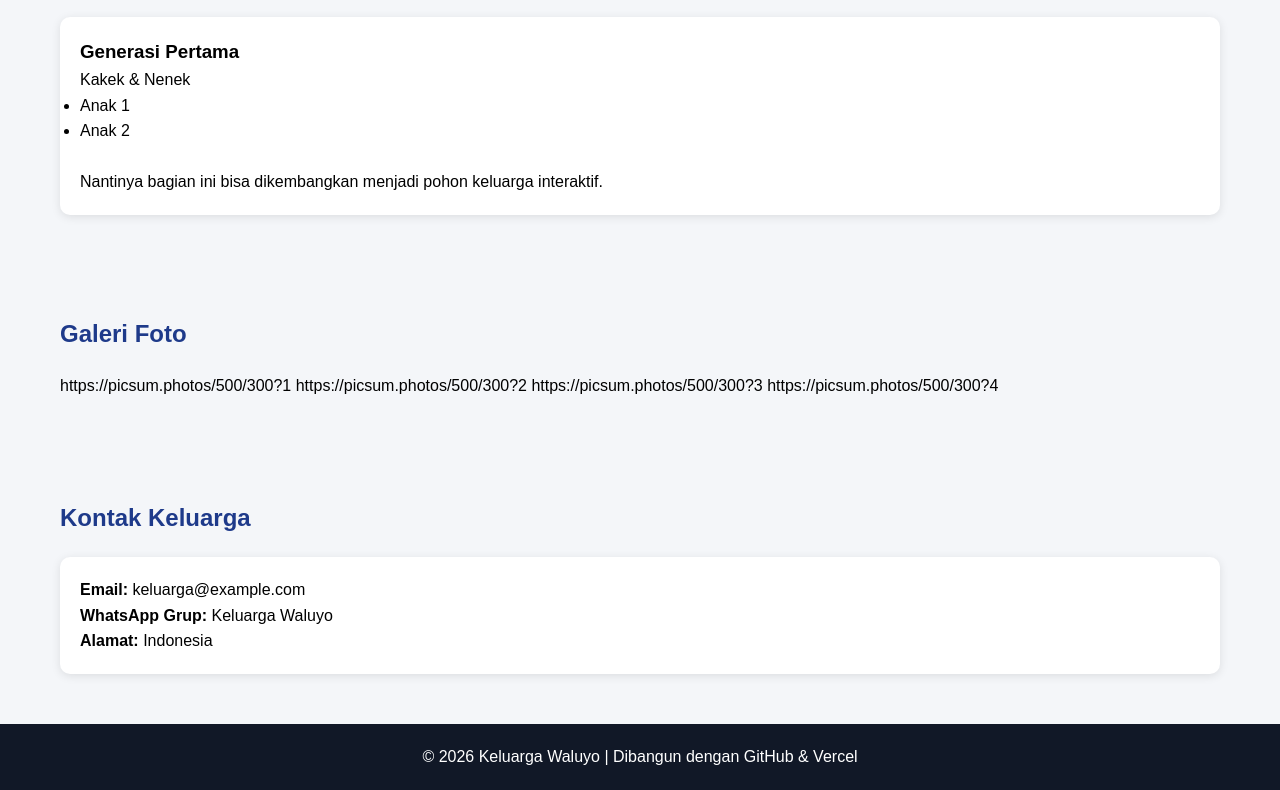
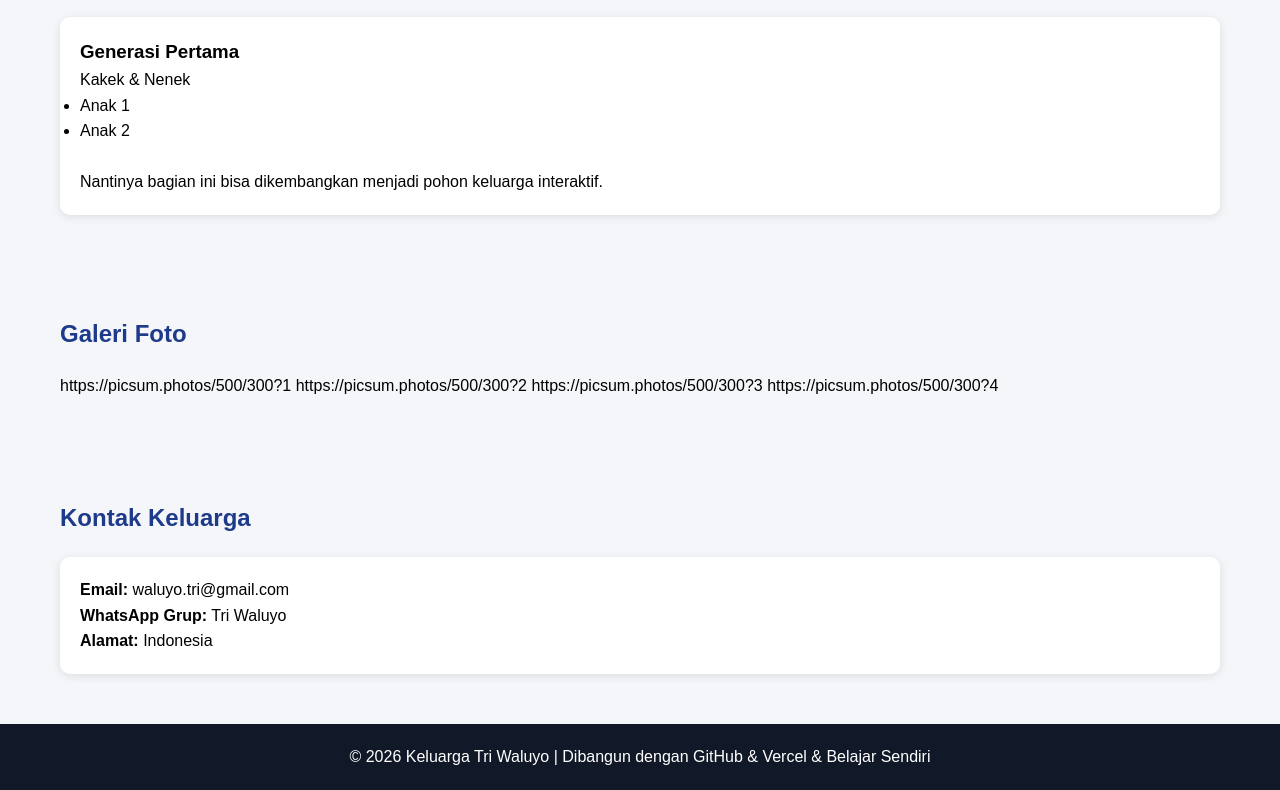
Before and after one commit to TriWaluyo1140/thetrifamily, a plain HTML site: page index.html in a window 1280 px wide. Shown: the part 848-1638 px from the top of the page. Drawn offline with Linux system fonts and the light colour scheme.

Commit message:
Update index.html

```diff
--- a/index.html
+++ b/index.html
@@ -201,16 +201,16 @@
         <h2>Kontak Keluarga</h2>
 
         <div class="card">
-            <p><strong>Email:</strong> keluarga@example.com</p>
+            <p><strong>Email:</strong> waluyo.tri@gmail.com</p>
 
-            <p><strong>WhatsApp Grup:</strong> Keluarga Waluyo</p>
+            <p><strong>WhatsApp Grup:</strong> Tri Waluyo</p>
 
             <p><strong>Alamat:</strong> Indonesia</p>
         </div>
     </section>
 
     <footer>
-        © 2026 Keluarga Waluyo | Dibangun dengan GitHub & Vercel
+        © 2026 Keluarga Tri Waluyo | Dibangun dengan GitHub & Vercel & Belajar Sendiri
     </footer>
 
 </body>
```
